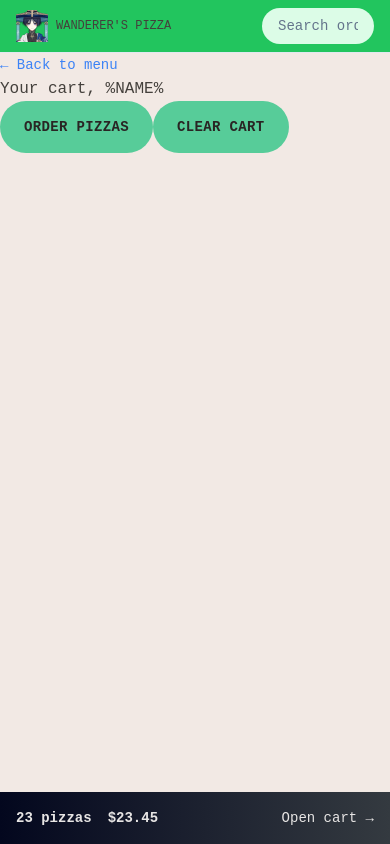
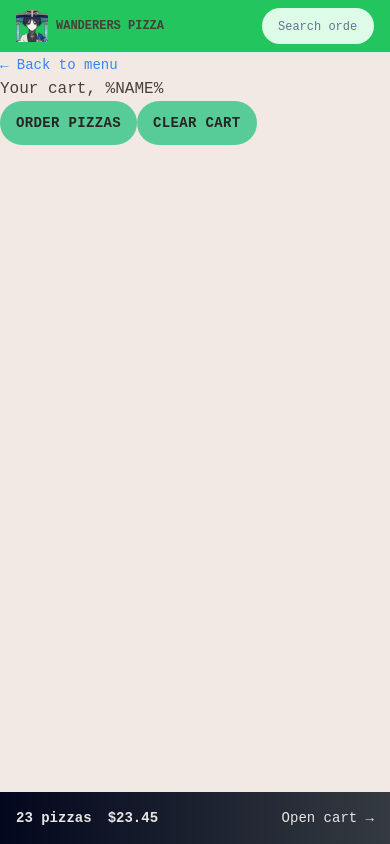
Before and after one commit to naimulabeer/fast-react-pizza-vite, a React (Vite) app: page /cart in a window 390 px wide. Built offline with nearby package versions, Linux system fonts and the light colour scheme.

Commit message:
styling menu

```diff
--- a/src/features/cart/Cart.jsx
+++ b/src/features/cart/Cart.jsx
@@ -40,8 +40,10 @@
       <h2>Your cart, %NAME%</h2>
 
       <div>
-        <Button to="/order/new">Order pizzas</Button>
-        <Button>Clear cart</Button>
+        <Button type="primary" to="/order/new">
+          Order pizzas
+        </Button>
+        <Button type="primary">Clear cart</Button>
       </div>
     </div>
   );
--- a/src/features/menu/Menu.jsx
+++ b/src/features/menu/Menu.jsx
@@ -7,7 +7,7 @@
 
   console.log(menu);
   return (
-    <ul>
+    <ul className="divide-y divide-stone-200 px-2">
       {menu.map((pizza) => (
         <MenuItem pizza={pizza} key={pizza.id} />
       ))}
--- a/src/features/menu/MenuItem.jsx
+++ b/src/features/menu/MenuItem.jsx
@@ -1,16 +1,28 @@
+import Button from "../../ui/Button";
 import { formatCurrency } from "../../utils/helpers";
 
 function MenuItem({ pizza }) {
   const { id, name, unitPrice, ingredients, soldOut, imageUrl } = pizza;
 
   return (
-    <li>
-      <img src={imageUrl} alt={name} />
-      <div>
-        <p>{name}</p>
-        <p>{ingredients.join(", ")}</p>
-        <div>
-          {!soldOut ? <p>{formatCurrency(unitPrice)}</p> : <p>Sold out</p>}
+    <li className="flex gap-2 py-2">
+      <img
+        src={imageUrl}
+        alt={name}
+        className={`h-24 ${soldOut ? "opacity-70 grayscale" : ""}`}
+      />
+      <div className="flex flex-col grow pt-0.5">
+        <p className="font-medium">{name}</p>
+        <p className="text-sm italic capitalize text-stone-500">
+          {ingredients.join(", ")}
+        </p>
+        <div className="mt-auto flex items-center justify-between">
+          {!soldOut ? (
+            <p className="text-sm">{formatCurrency(unitPrice)}</p>
+          ) : (
+            <p className="text-sm font-medium uppercase">Sold out</p>
+          )}
+          <Button type="small">Add to Cart</Button>
         </div>
       </div>
     </li>
--- a/src/features/order/CreateOrder.jsx
+++ b/src/features/order/CreateOrder.jsx
@@ -82,7 +82,7 @@
 
         <div>
           <input type="hidden" name="cart" value={JSON.stringify(cart)} />
-          <Button disabled={isSubmitting}>
+          <Button type="primary" disabled={isSubmitting}>
             {isSubmitting ? "Placing order..." : "Order now"}
           </Button>
         </div>
--- a/src/features/order/SearchOrder.jsx
+++ b/src/features/order/SearchOrder.jsx
@@ -19,7 +19,7 @@
         value={query}
         onChange={(e) => setQuery(e.target.value)}
         className="rounded-full py-2 px-4 text-sm focus:ring-2 focus:ring-green-400 placeholder:text-slate-500
-        w-28 sm:w-64 md:focus:w-72 transition-all duration-100 bg-green-100"
+        w-28 sm:w-64 md:focus:w-72 transition-all duration-100 bg-green-100 placeholder:text-xs"
       />
     </form>
   );
--- a/src/features/user/CreateUser.jsx
+++ b/src/features/user/CreateUser.jsx
@@ -22,7 +22,7 @@
 
       {username !== "" && (
         <div>
-          <Button>Start ordering</Button>
+          <Button type="primary">Start ordering</Button>
         </div>
       )}
     </form>
--- a/src/ui/Button.jsx
+++ b/src/ui/Button.jsx
@@ -1,25 +1,25 @@
 import { Link } from "react-router-dom";
 
 function Button({ children, disabled, to, type }) {
-  const className =
-    "inline-block py-4 px-6 text-sm rounded-full bg-[#57cc99] font-semibold uppercase tracking-wide text-stone-800 transition-colors duration-300 hover:bg-[#c7f9cc] focus:bg-[#c7f9cc] focus:outline-none focus:ring focus:ring-yellow-300 focus:ring-offset-2 disabled:cursor-not-allowed";
+  const base =
+    "inline-block text-sm rounded-full bg-[#57cc99] font-semibold uppercase tracking-wide text-stone-800 transition-colors duration-300 hover:bg-[#c7f9cc] focus:bg-[#c7f9cc] focus:outline-none focus:ring focus:ring-yellow-300 focus:ring-offset-2 disabled:cursor-not-allowed";
 
-  //   const styles = {
-  //     primary: base + " px-4 py-3 md:px-6 md:py-4",
-  //     small: base + " px-4 py-2 md:px-5 md:py-2.5 text-xs",
-  //     secondary:
-  //       "inline-block text-sm rounded-full border-2 border-stone-300 font-semibold uppercase tracking-wide text-stone-400 transition-colors duration-300 hover:bg-stone-300 hover:text-stone-800 focus:bg-stone-300 focus:text-stone-800 focus:outline-none focus:ring focus:ring-stone-200 focus:ring-offset-2 disabled:cursor-not-allowed px-4 py-2.5 md:px-6 md:py-3.5",
-  //   };
+  const styles = {
+    primary: base + " px-4 py-3 md:px-6 md:py-4",
+    small: base + " px-4 py-2 md:px-5 md:py-2.5 text-xs",
+    secondary:
+      "inline-block text-sm rounded-full border-2 border-stone-300 font-semibold uppercase tracking-wide text-stone-400 transition-colors duration-300 hover:bg-stone-300 hover:text-stone-800 focus:bg-stone-300 focus:text-stone-800 focus:outline-none focus:ring focus:ring-stone-200 focus:ring-offset-2 disabled:cursor-not-allowed px-4 py-2.5 md:px-6 md:py-3.5",
+  };
 
   if (to)
     return (
-      <Link to={to} className={className}>
+      <Link to={to} className={styles[type]}>
         {children}
       </Link>
     );
 
   return (
-    <button disabled={disabled} className={className}>
+    <button disabled={disabled} className={styles[type]}>
       {children}
     </button>
   );
--- a/src/ui/Header.jsx
+++ b/src/ui/Header.jsx
@@ -8,9 +8,12 @@
       className="border-b border-slate-200 bg-green-500 uppercase py-2 px-4 text-xs
     lg:text-base flex justify-between items-center"
     >
-      <Link to="/" className="md:tracking-widest flex items-center gap-2">
+      <Link
+        to="/"
+        className="md:tracking-widest flex items-center gap-2 font-extrabold"
+      >
         <img src="./wanderer.png" alt="" className="w-8" />
-        Wanderer's Pizza
+        Wanderers Pizza
       </Link>
 
       <SearchOrder />
```
